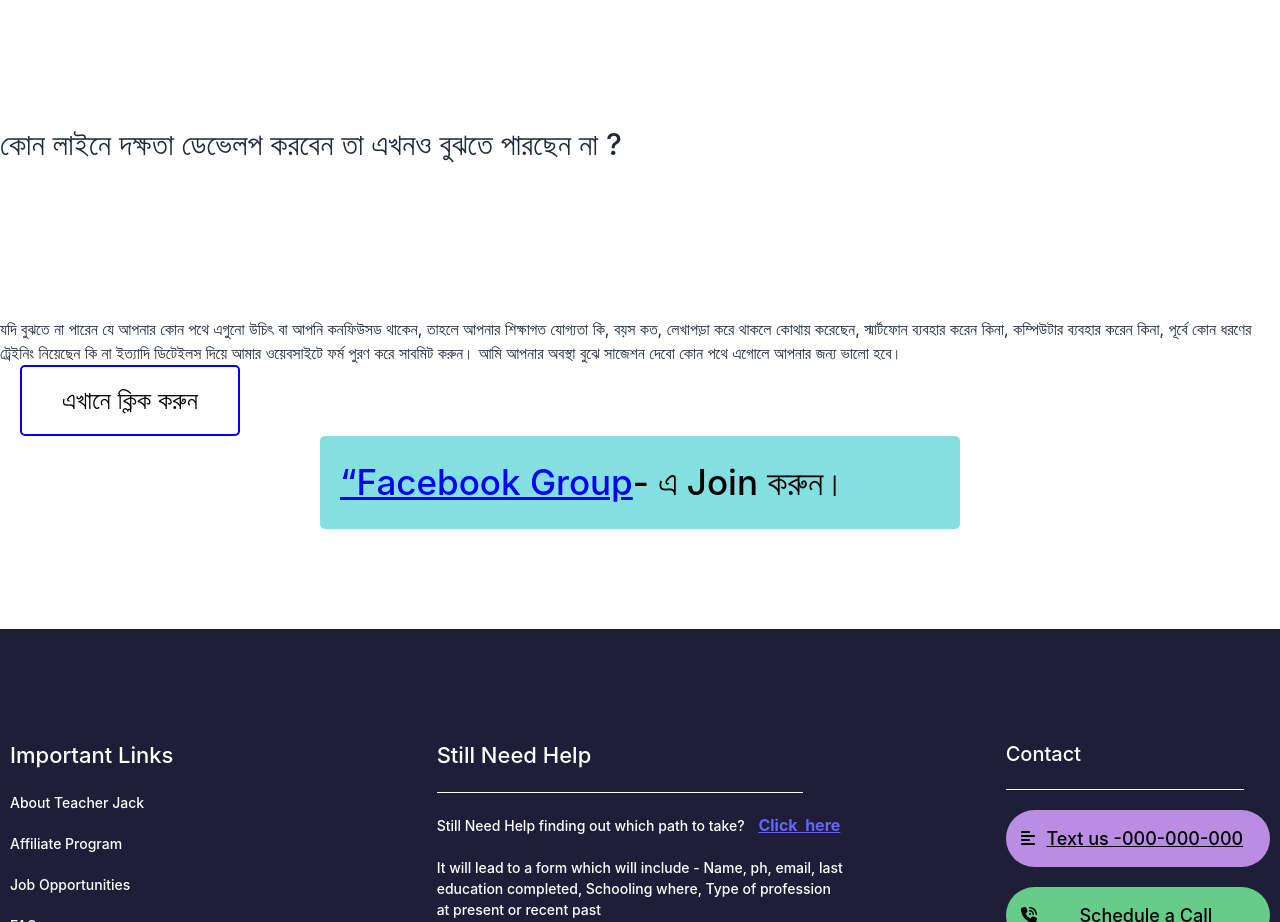
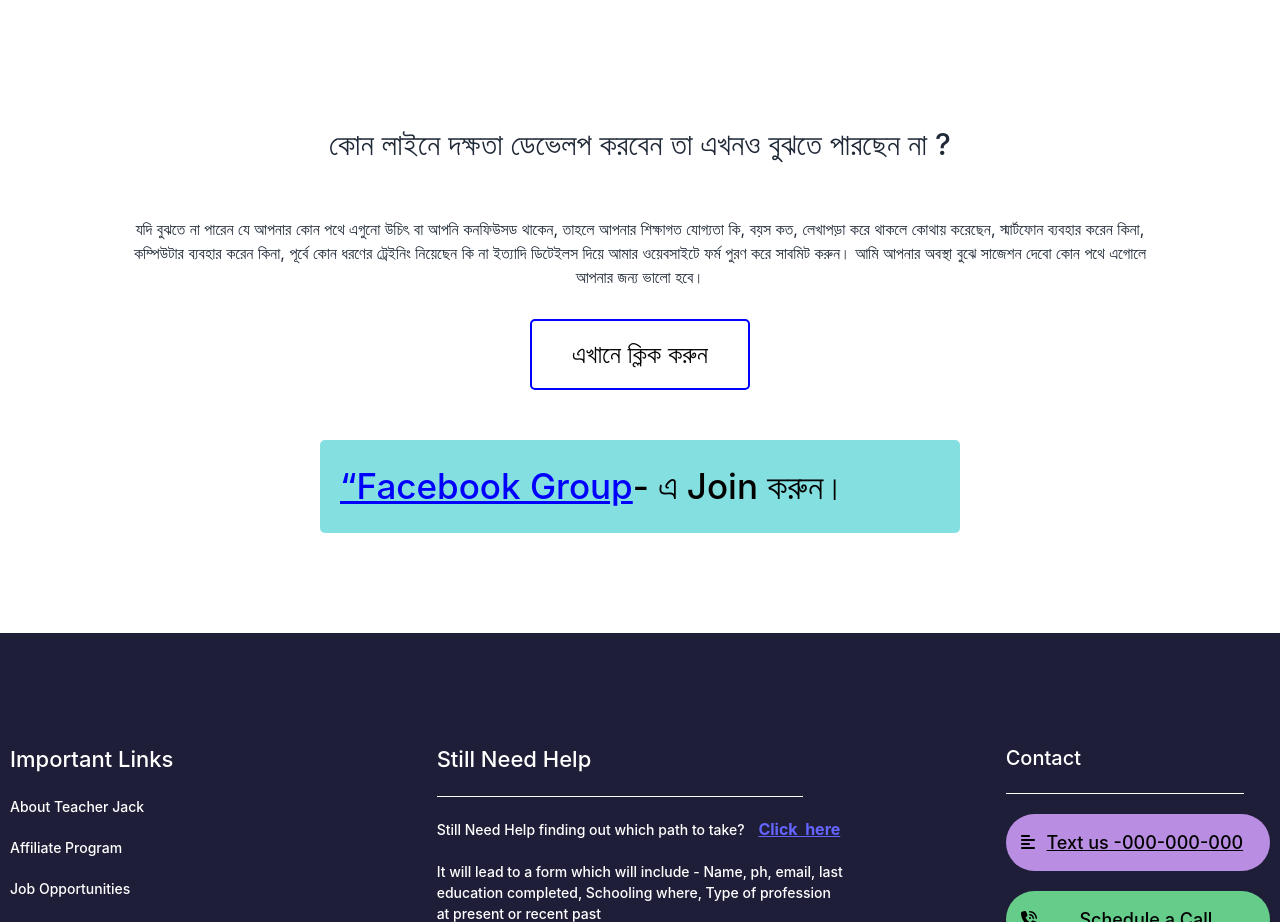
Before and after one commit to sazzadhossain1/TEACHER-JACK, a React (Create React App) app: page / in a window 1280 px wide. Shown: the part 5468-6390 px from the top of the page. Built offline with nearby package versions, Linux system fonts and the light colour scheme.

Commit message:
problem solve now

```diff
--- a/src/components/NeedToConsult/NeedToConsult.css
+++ b/src/components/NeedToConsult/NeedToConsult.css
@@ -1,7 +1,16 @@
+.NeedToConsult_parent_div {
+  margin: auto;
+  text-align: center;
+}
 .NeedToConsult-heading {
   font-size: 30px;
   font-weight: 500;
-  margin-bottom: 150px;
+  margin-bottom: 50px;
+  text-align: center;
+}
+.NeedToConsult_parent_div p {
+  max-width: 80%;
+  margin: auto;
 }
 .NeedToConsult-btn {
   border: 2px solid blue;
@@ -10,7 +19,8 @@
   max-width: 100%;
   font-size: 25px;
   border-radius: 5px;
-  margin-left: 20px;
+  margin-top: 30px;
+  margin-bottom: 50px;
 }
 
 .NeedToConsult-btn:hover {
--- a/src/components/NeedToConsult/NeedToConsult.js
+++ b/src/components/NeedToConsult/NeedToConsult.js
@@ -4,7 +4,7 @@ import { Link } from "react-router-dom";
 
 const NeedToConsult = () => {
   return (
-    <div>
+    <div className="NeedToConsult_parent_div">
       <div>
         <h1 className="NeedToConsult-heading">
           কোন লাইনে দক্ষতা ডেভেলপ করবেন তা এখনও বুঝতে পারছেন না ?
```
